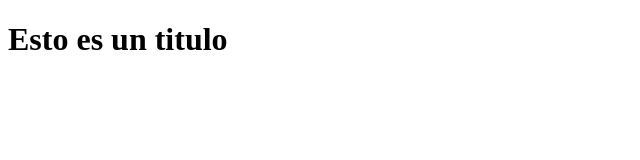
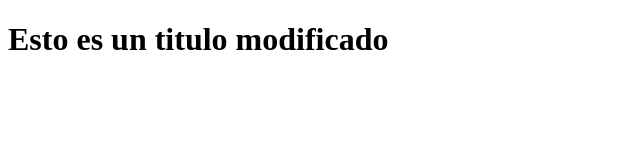
Before and after one commit to Mathicarjuzac/dhgithub, a plain HTML site: page index.html in a window 1280 px wide. Shown: the whole page, without its empty margins (0-640 px from the left). Drawn offline with Linux system fonts and the light colour scheme.

Commit message:
cambio index

```diff
--- a/index.html
+++ b/index.html
@@ -7,7 +7,7 @@
     <title>Document</title>
 </head>
 <body>
-    <h1>Esto es un titulo</h1>
+    <h1>Esto es un titulo modificado</h1>
 
 </body>
 </html>
```
